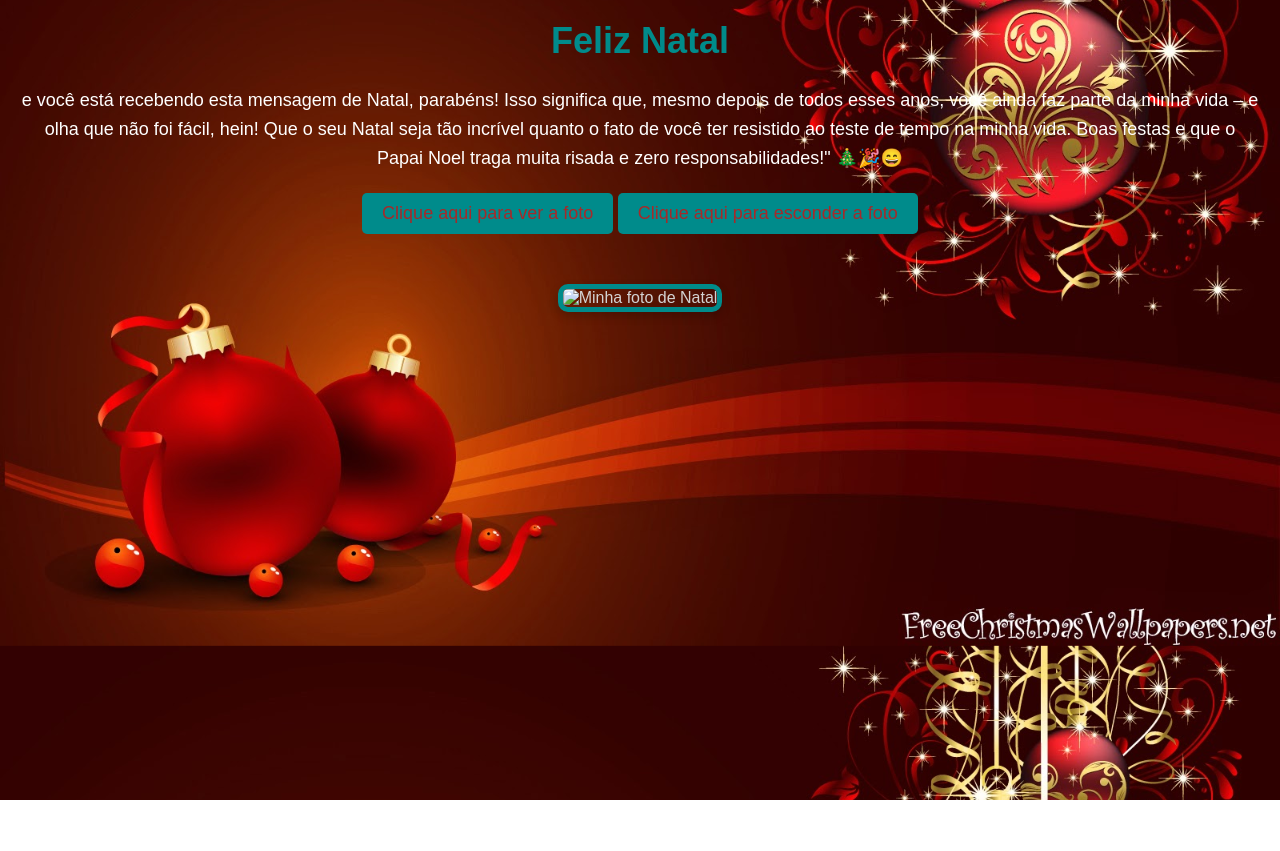
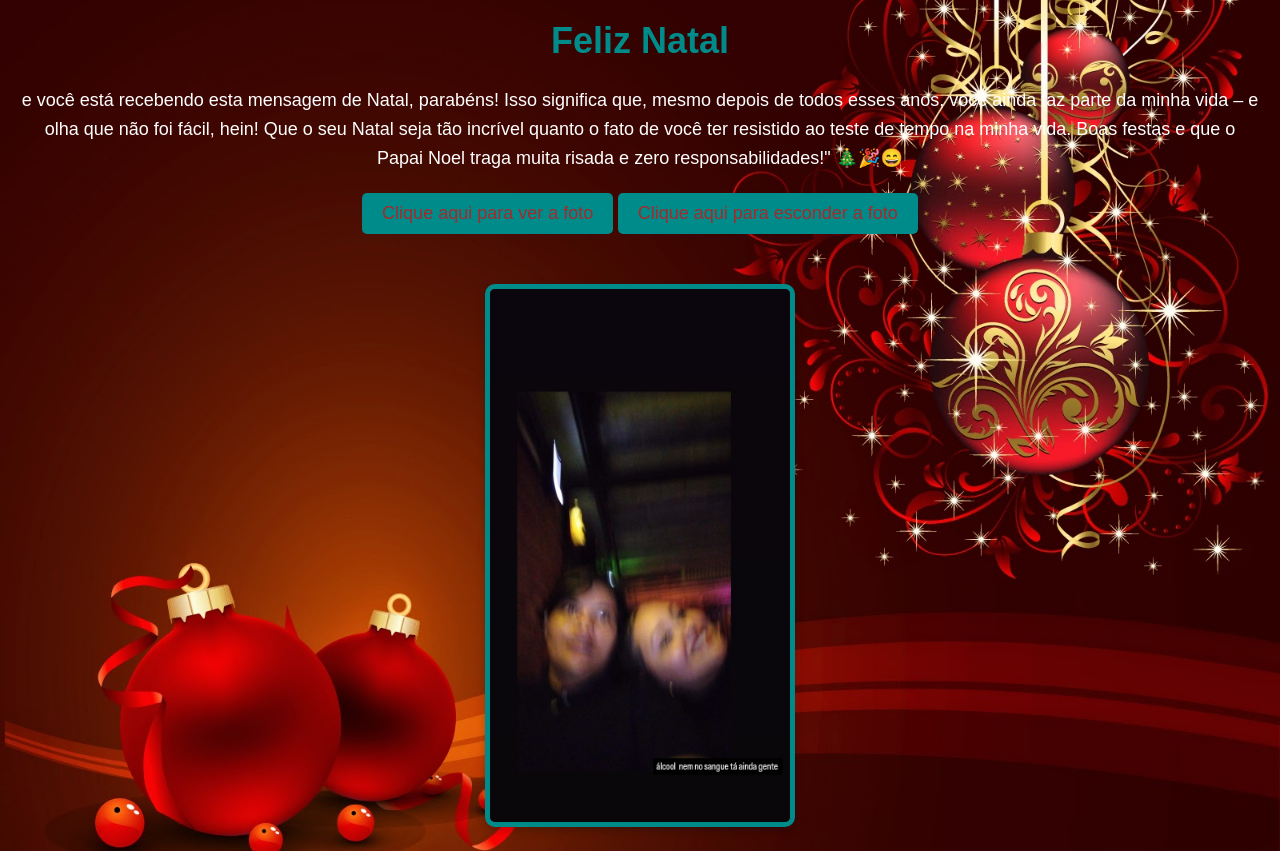
Before and after one commit to kristahinny/natal-, a plain HTML site: page index.html in a window 1280 px wide. Both pictures are taken after a click on the button "Clique aqui para ver a foto". Before the commit the page ends 800 px from the top, so only its background shows below. Drawn offline with Linux system fonts and the light colour scheme.

Commit message:
Update index.html

```diff
--- a/index.html
+++ b/index.html
@@ -18,7 +18,7 @@
 
     <!-- Foto inicialmente oculta -->
     <div id="foto" style="display: none;">
-        <img src="Img/WhatsApp Image 2024-12-07 at 21.08.36.jpeg" alt="Minha foto de Natal" width="300">
+        <img src="WhatsApp Image 2024-12-07 at 21.08.36.jpeg" alt="Minha foto de Natal" width="300">
     </div>
 
     <!-- Vinculando o arquivo JavaScript -->
```
